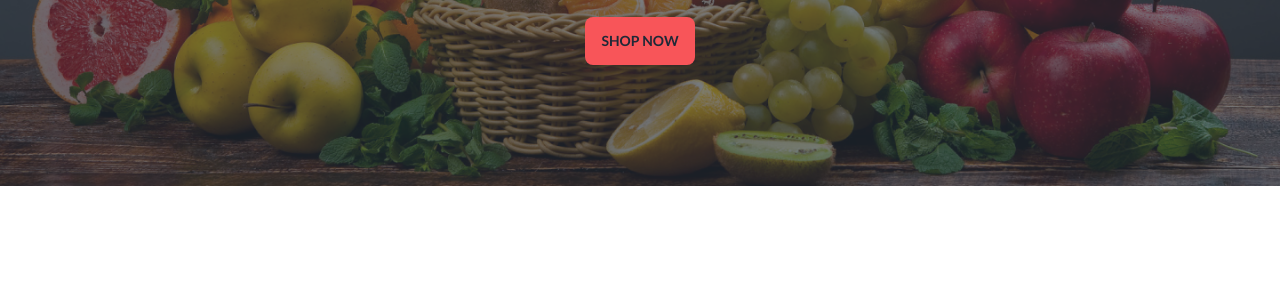
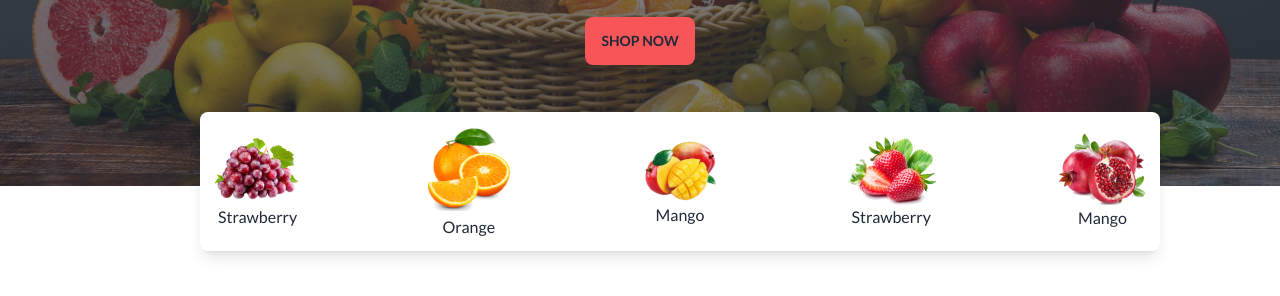
Before and after one commit to kawser2917/Fruit_brust, a plain HTML site: page index.html in a window 1280 px wide. Shown: the part 396-692 px from the top of the page. Drawn offline with nearby package versions, Linux system fonts and the light colour scheme; grey boxes are pictures that could not be loaded.

Commit message:
header section completely done

```diff
--- a/index.html
+++ b/index.html
@@ -35,7 +35,7 @@
 </head>
 
 <body class="lato">
-    <header class="container mx-auto">
+    <header class="container mx-auto relative">
       <nav class="my-7">
         <div class="navbar bg-primary-color p-2 rounded-full">
           <div class="navbar-start">
@@ -132,6 +132,29 @@
           </div>
         </div>
       </div>
+      <div class="flex justify-center items-center gap-24 bg-white shadow-lg w-3/4 mx-auto rounded-lg relative left-10 -top-20">
+        <div class="p-3 text-center">
+          <img src="images/fruit1.png" alt="" class="w-24">
+          <p>Strawberry</p>
+        </div>
+        <div class="p-3 text-center">
+          <img src="images/fruit2.png" alt="" class="w-24">
+          <p>Orange</p>
+        </div>
+        <div class="p-3 text-center">
+          <img src="images/fruit3.png" alt="" class="w-24">
+          <p>Mango</p>
+        </div>
+        <div class="p-3 text-center">
+          <img src="images/fruit4.png" alt="" class="w-24">
+          <p>Strawberry</p>
+        </div>
+        <div class="p-3 text-center">
+          <img src="images/fruit5.png" alt="" class="w-24">
+          <p>Mango</p>
+        </div>
+
+      </div>
 
     </header>
     <main>
```
